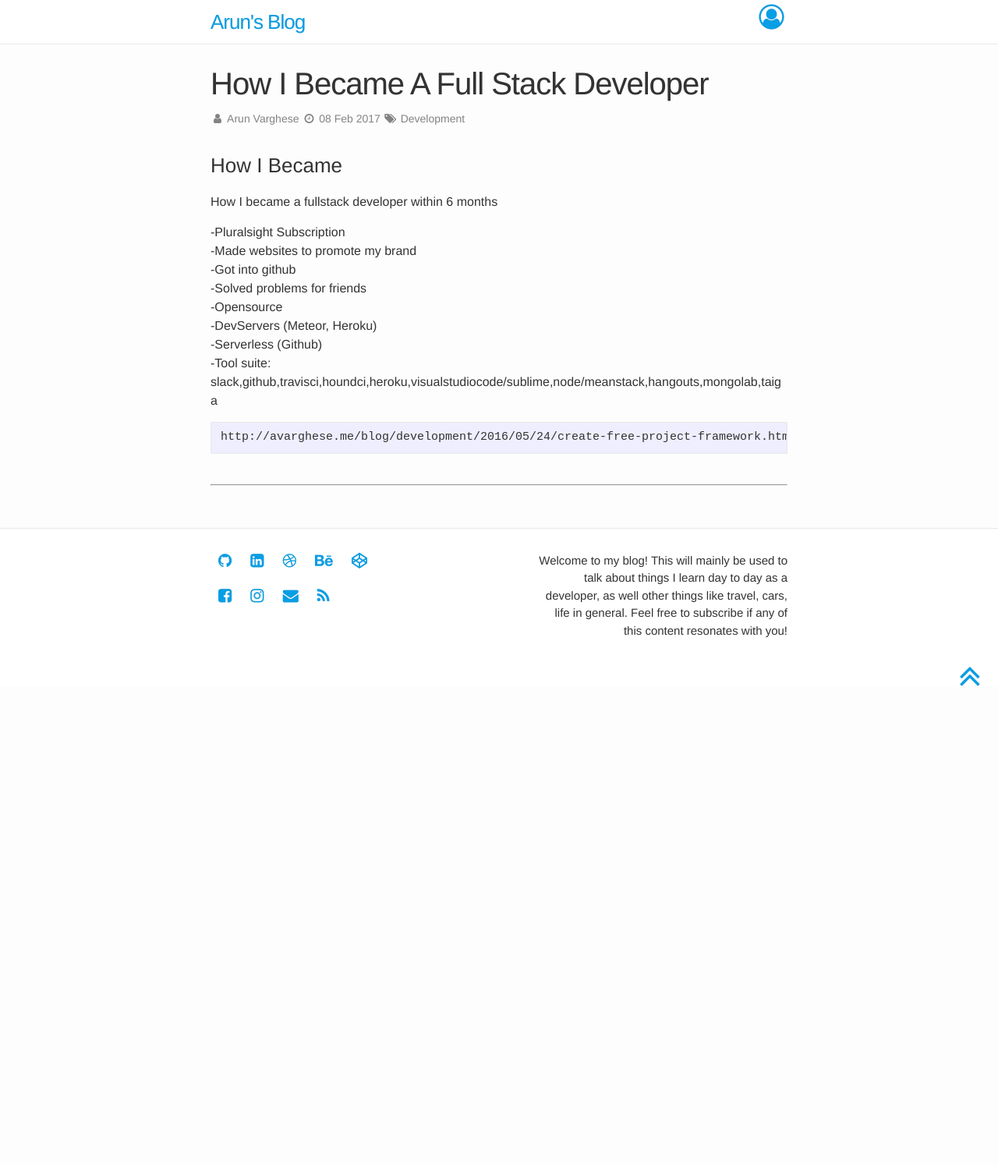
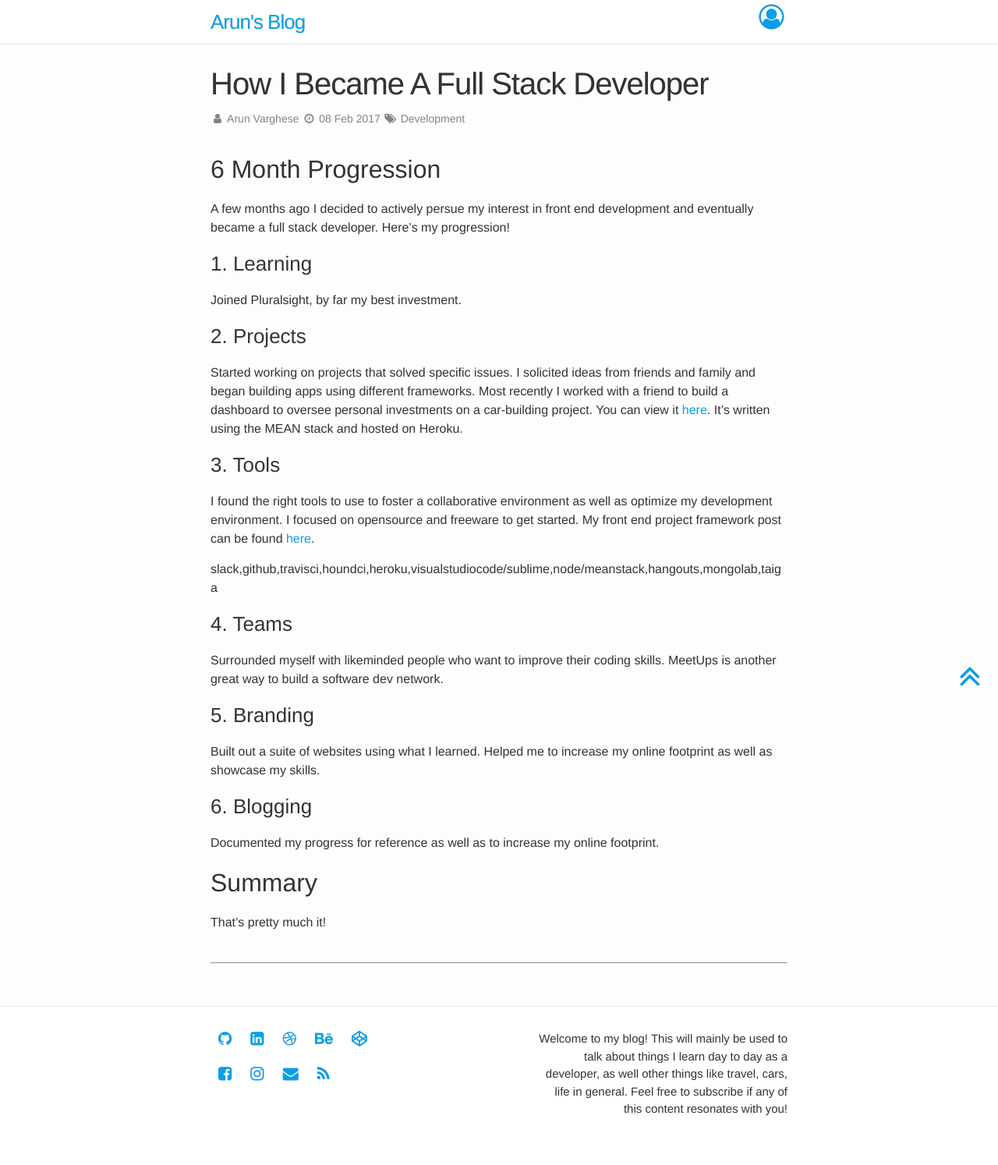
Before and after one commit to arvarghese/blog, a Jekyll site: the page built from _posts/2017-02-08-year-in-review.markdown, in a window 1280 px wide. Shown: the whole page at 78% size. Built offline with Jekyll 4.4.1, drawn with Linux system fonts in a browser that asks for light colours; comment, search, counter and statistics services are not loaded; before the commit the page ends 900 px from its top, so only the background shows below that.

```diff
--- a/_config.yml
+++ b/_config.yml
@@ -24,3 +24,4 @@ codepen_username: avarghese
 date_format: "%Y, %B %-d"
 # Build settings
 markdown: kramdown
+exclude: ["node_modules"]
--- a/_posts/2017-02-08-year-in-review.markdown
+++ b/_posts/2017-02-08-year-in-review.markdown
@@ -5,22 +5,40 @@ date:   2017-2-08 12:00:00 -0500
 author: "Arun Varghese"
 category: development
 tags: [fullstack, coding]
-clipping: ...
+thumbnail: http://i.imgur.com/IXeTDowh.jpg
+clipping: A few months ago I decided to actively persue my interest in front end development...
 ---
 
-### How I Became
+## 6 Month Progression
 
+A few months ago I decided to actively persue my interest in front end development and eventually became a full stack developer. Here's my progression!
 
-How I became a fullstack developer within 6 months
+### 1. Learning
 
--Pluralsight Subscription
--Made websites to promote my brand
--Got into github
--Solved problems for friends
--Opensource
--DevServers (Meteor, Heroku)
--Serverless (Github)
--Tool suite:
-    slack,github,travisci,houndci,heroku,visualstudiocode/sublime,node/meanstack,hangouts,mongolab,taiga
+Joined Pluralsight, by far my best investment.
 
-    http://avarghese.me/blog/development/2016/05/24/create-free-project-framework.html
+### 2. Projects
+
+Started working on projects that solved specific issues. I solicited ideas from friends and family and began building apps using different frameworks. Most recently I worked with a friend to build a dashboard to oversee personal investments on a car-building project. You can view it [here](https://gw-car-dashboard.herokuapp.com/). It's written using the MEAN stack and hosted on Heroku.
+
+### 3. Tools
+
+I found the right tools to use to foster a collaborative environment as well as optimize my development environment. I focused on opensource and freeware to get started. My front end project framework post can be found [here](http://avarghese.me/blog/development/2016/05/24/create-free-project-framework.html).
+
+slack,github,travisci,houndci,heroku,visualstudiocode/sublime,node/meanstack,hangouts,mongolab,taiga
+
+### 4. Teams
+
+Surrounded myself with likeminded people who want to improve their coding skills. MeetUps is another great way to build a software dev network.
+
+### 5. Branding
+
+Built out a suite of websites using what I learned. Helped me to increase my online footprint as well as showcase my skills.
+
+### 6. Blogging
+
+Documented my progress for reference as well as to increase my online footprint.
+
+## Summary
+
+That's pretty much it!
--- a/_sass/_layout.scss
+++ b/_sass/_layout.scss
@@ -39,7 +39,7 @@
         text-shadow: $text-shadow;
         // Gaps between nav items, but not on the last one
         &:not(:last-child) {
-            margin-right: 20px;
+            margin: auto;
         }
     }
 
@@ -88,7 +88,7 @@
             &:not(:last-child) {
                 margin-right: 0;
             }
-            margin-left: 20px;
+            margin: auto;
         }
     }
 }
```
Also changed, not shown: _posts/2017-01-01-bower-package.markdown (+7 -0 lines), gulpfile.js (added, +23 -0 lines), package.json (added, +40 -0 lines), README.md, 9 other files.
